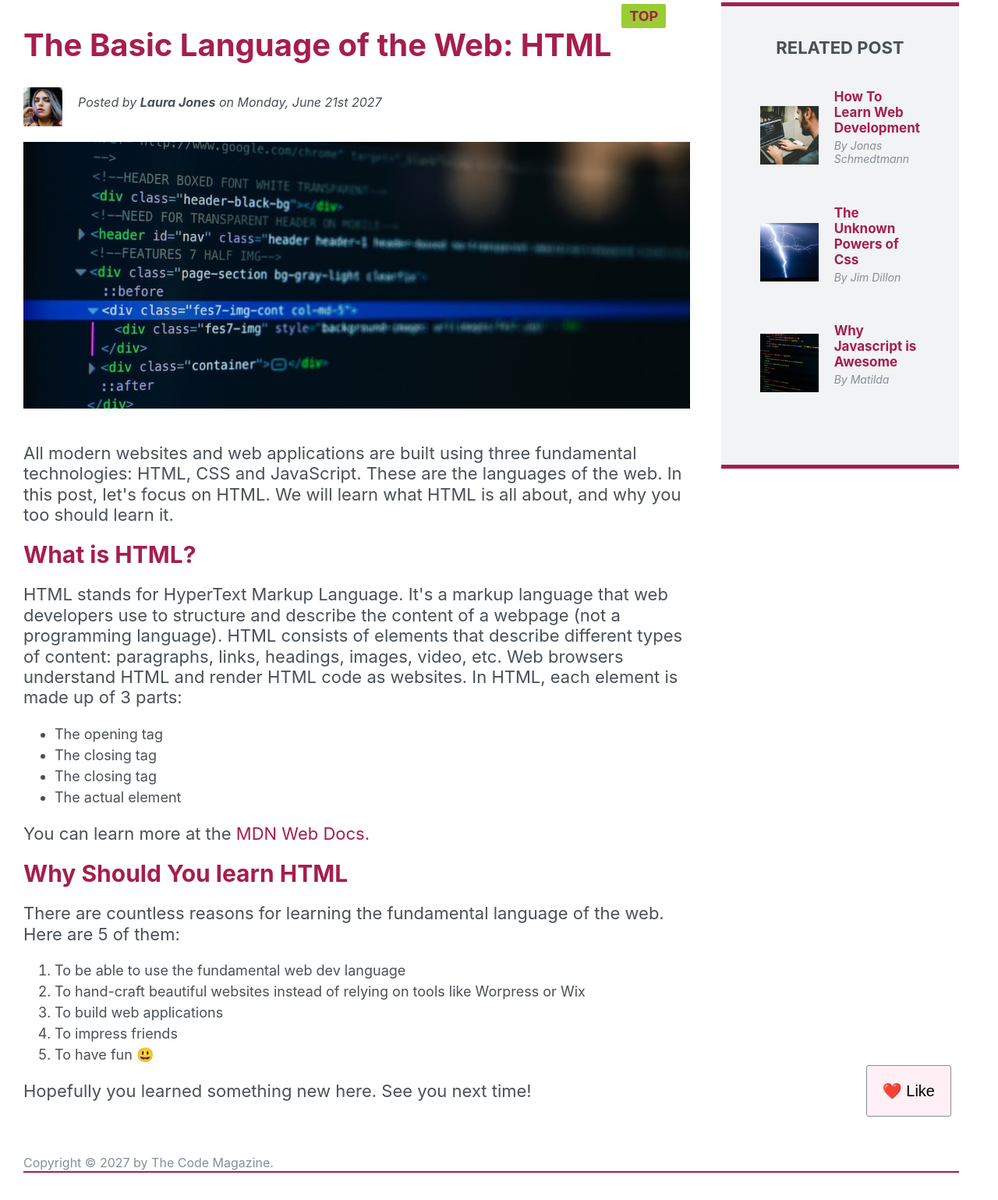
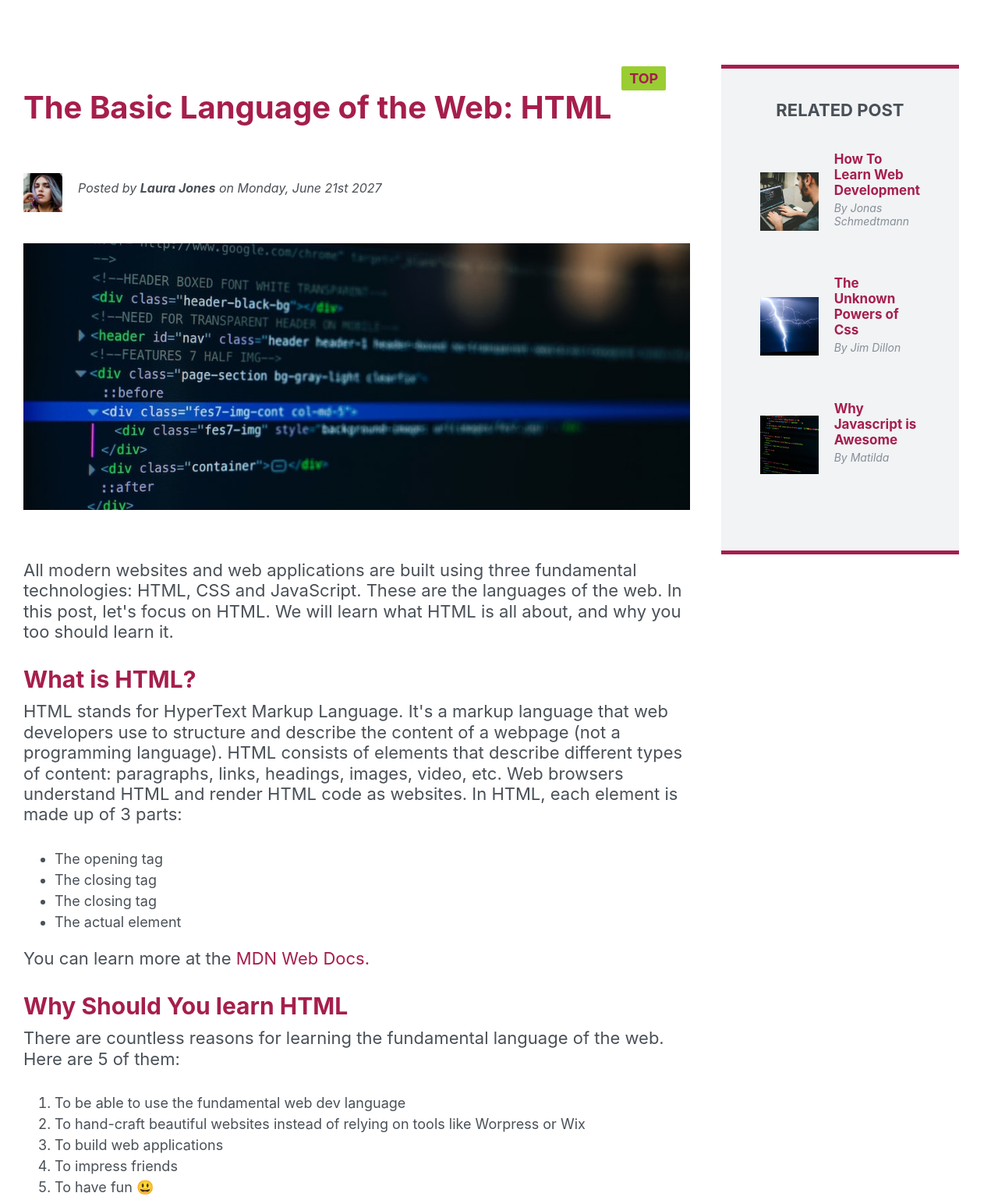
Before and after one commit to jowiekat/HTML-CSS-project, a plain HTML site: page index.html in a window 1280 px wide. Shown: the part 111-1650 px from the top of the page at 78% size. Drawn offline with Linux system fonts and the light colour scheme.

Commit message:
increase white space, modify button and nav bar.

```diff
--- a/style.css
+++ b/style.css
@@ -21,7 +21,7 @@ body {
   display: flex;
   align-items: center;
   justify-content: space-between;
-  margin-bottom: 40px;
+  margin-bottom: 120px;
 }
 
 h1 {
@@ -49,6 +49,10 @@ nav a:hover {
   text-decoration: underline;
   font-weight: bold;
 }
+
+nav a:active {
+  font-size: 14px;
+}
 .nav-bar {
   display: flex;
   gap: 30px;
@@ -59,7 +63,7 @@ nav a:hover {
 h2 {
   font-size: 40px;
   color: #a61e4d;
-  margin-bottom: 30px;
+  margin-bottom: 60px;
   padding-top: 30px;
   position: relative;
   display: inline-block;
@@ -92,11 +96,11 @@ h2::after {
   display: flex;
   gap: 20px;
   align-items: center;
-  margin-bottom: 20px;
+  margin-bottom: 40px;
 }
 /* post img styling */
 .post-img {
-  margin-bottom: 40px;
+  margin-bottom: 60px;
   width: 100%;
   height: auto;
 }
@@ -104,7 +108,7 @@ h2::after {
 p {
   font-size: 22px;
   line-height: 1.2;
-  margin-bottom: 20px;
+  margin-bottom: 30px;
 }
 
 /* mdn anchor styling */
@@ -121,7 +125,7 @@ p {
 h3 {
   font-size: 30px;
   color: #a61e4d;
-  margin-bottom: 20px;
+  margin-bottom: 10px;
 }
 
 /* styling for ordered and unordered lists in <section> */
@@ -188,7 +192,8 @@ button {
   font-size: 20px;
   padding: 20px 20px;
   border: #868e96 1px solid;
-  border-radius: 3px;
+  border-top-right-radius: 30px;
+  border-bottom-left-radius: 30px;
   background-color: #fff0f6;
   position: absolute;
   bottom: 0;
@@ -198,10 +203,11 @@ button {
 button:hover {
   background-color: #faa2c1;
   font-size: 22px;
+  box-shadow: 0 0 32px rgba(0, 0, 0, 0.1);
 }
 article {
   position: relative;
-  margin-bottom: 50px;
+  margin-bottom: 30px;
 }
 /* FOOTER STYLING */
 footer p {
```
